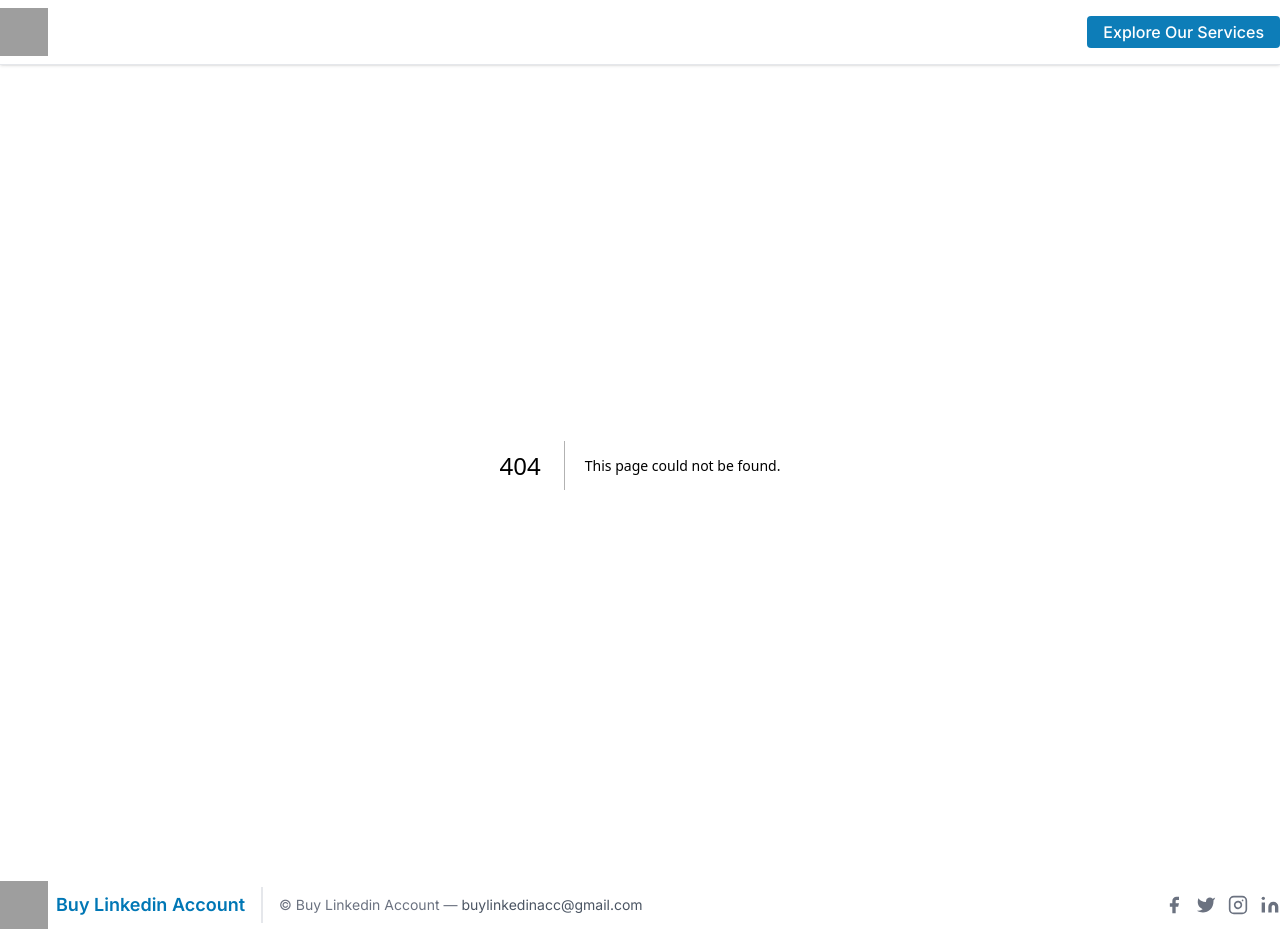
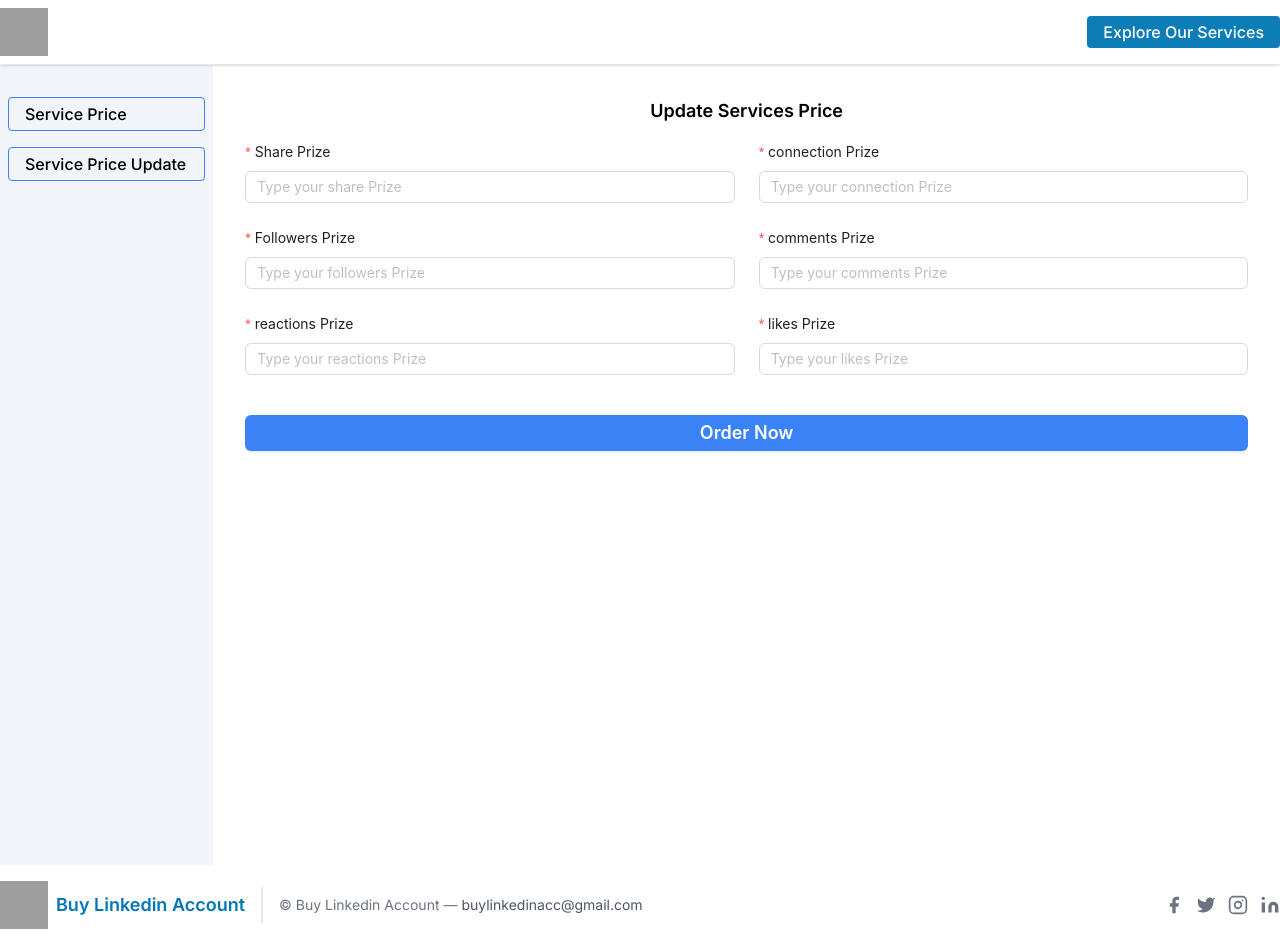
Before and after one commit to rakibulhasan-bu/linkedin-buy, a Next.js app: page /dashboard/service-price-update in a window 1280 px wide. Before the commit this address had no page. Built offline with nearby package versions, Linux system fonts and the light colour scheme; grey boxes are pictures that could not be loaded.

Commit message:
updated and created dashboard

```diff
--- a/app/buy-account-service/getServicesPrices.ts
+++ /dev/null
@@ -1,8 +0,0 @@
-const getServicesPrices = async () => {
-  const response = await fetch(
-    "https://linkedin-buy-server.vercel.app/api/services-price"
-  );
-  return await response.json().finally();
-};
-
-export default getServicesPrices;
--- /dev/null
+++ b/app/dashboard/layout.tsx
@@ -0,0 +1,19 @@
+import Link from "next/link";
+
+export default function layout({
+    children,
+}: Readonly<{
+    children: React.ReactNode;
+}>) {
+    return (
+        <div className='flex h-screen overflow-auto'>
+            <div className='w-1/6 h-full flex flex-col gap-4 bg-slate-100 py-8 px-2'>
+                <Link href={'/dashboard/service-price'} className="border border-blue-500 hover:bg-blue-500 hover:text-white py-1 px-4 rounded font-medium">Service Price</Link>
+                <Link href={'/dashboard/service-price-update'} className="border border-blue-500 hover:bg-blue-500 hover:text-white py-1 px-4 rounded font-medium">Service Price Update</Link>
+            </div>
+            <div className='w-5/6'>
+                {children}
+            </div>
+        </div>
+    );
+};
--- /dev/null
+++ b/app/dashboard/page.tsx
@@ -0,0 +1,9 @@
+import Link from "next/link";
+
+export default function page() {
+    return (
+        <div className='flex'>
+            service
+        </div>
+    );
+};
--- /dev/null
+++ b/app/dashboard/service-price-update/page.tsx
@@ -0,0 +1,115 @@
+'use client'
+
+import { Button, Form, Input } from "antd";
+import { useForm } from "antd/es/form/Form";
+import axios from "axios";
+import toast from "react-hot-toast";
+
+export default function ServicesPricePage() {
+    const [form] = useForm();
+    const onFinish = async (formData: any) => {
+        console.log('Form data:', formData);
+        const { data } = await axios.patch("https://linkedin-buy-server.vercel.app/api/services-price/65cd6546fe68c1eab068525f", { ...formData })
+
+        if (data.success) {
+            toast.success(data.message)
+            form.resetFields();
+        }
+    };
+
+    const onFinishFailed = (errorInfo: any) => {
+        if (!errorInfo?.outOfDate) {
+            const errorMessages = errorInfo?.errorFields.map((error: any) => {
+                return error.errors.join(", ");
+            });
+            const message = errorMessages.join(", ");
+            toast.error(message)
+            // form.resetFields();
+        }
+    };
+
+    return (
+        <div className='p-8'>
+            <h2 className="text-lg font-semibold text-center">Update Services Price</h2>
+            <div className='max-w-5xl mx-auto'>
+                <Form
+                    form={form}
+                    onFinish={onFinish}
+                    onFinishFailed={onFinishFailed}
+                    layout="vertical">
+
+                    <div className='grid grid-cols-1 lg:grid-cols-2 gap-x-6 py-4'>
+                        <Form.Item name='sharePrize' label="Share Prize" rules={[
+                            { required: true, message: 'Please input your share Prize!' },
+                            {
+                                type: 'string',
+                                message: 'This is not a number!',
+                            },
+                        ]}>
+                            <Input placeholder="Type your share Prize" />
+                        </Form.Item>
+
+                        <Form.Item name='connectionPrize' label="connection Prize" rules={[
+                            { required: true, message: 'Please input your connection Prize account!' },
+                            {
+                                type: 'string',
+                                message: 'This is not a connection Prize account formate!',
+                            },
+                        ]}>
+                            <Input placeholder="Type your connection Prize" />
+                        </Form.Item>
+
+                        <Form.Item name='followersPrize' label="Followers Prize" rules={[
+                            { required: true, message: 'Please input your followers Prize!' },
+                            {
+                                type: 'string',
+                                message: 'This is not a followers Prize url link formate!',
+                            },
+                        ]}>
+                            <Input placeholder="Type your followers Prize" />
+                        </Form.Item>
+
+                        <Form.Item name='commentsPrize' label="comments Prize" rules={[
+                            { required: true, message: 'Please input your comments Prize!' },
+                            {
+                                type: 'string',
+                                message: 'This is not a comments Prize account formate!',
+                            },
+                        ]}>
+                            <Input placeholder="Type your comments Prize" />
+                        </Form.Item>
+
+                        <Form.Item name='reactionsPrize' label="reactions Prize" rules={[
+                            { required: true, message: 'Please input your reactions Prize!' },
+                            {
+                                type: 'string',
+                                message: 'This is not a reactions Prize account formate!',
+                            },
+                        ]}>
+                            <Input placeholder="Type your reactions Prize" />
+                        </Form.Item>
+
+                        <Form.Item name='likesPrize' label="likes Prize" rules={[
+                            { required: true, message: 'Please input your likes Prize!' },
+                            {
+                                type: 'string',
+                                message: 'This is not a likes Prize account formate!',
+                            },
+                        ]}>
+                            <Input placeholder="Type your likes Prize" />
+                        </Form.Item>
+                    </div>
+
+                    <Form.Item>
+                        <Button
+                            type="primary"
+                            className="bg-blue-500 w-full text-lg h-9 font-semibold"
+                            htmlType="submit">
+                            Order Now
+                        </Button>
+                    </Form.Item>
+                </Form>
+            </div>
+        </div>
+    );
+};
--- /dev/null
+++ b/app/dashboard/service-price/page.tsx
@@ -0,0 +1,46 @@
+const getServicesPrices = async () => {
+    const response = await fetch(
+        "https://linkedin-buy-server.vercel.app/api/services-price",
+        {
+            cache: "no-store"
+        }
+    );
+    return await response.json();
+};
+
+export default async function page() {
+
+    const { data } = await getServicesPrices();
+
+    const formatDate = (dateString: string) => {
+        const date = new Date(dateString);
+        const formattedDate = date.toLocaleDateString('en-US', {
+            day: 'numeric',
+            month: 'long',
+            year: 'numeric'
+        });
+        const formattedTime = date.toLocaleTimeString('en-US', {
+            hour: 'numeric',
+            minute: '2-digit'
+        });
+        const period = date.getHours() < 12 ? 'AM' : 'PM';
+        return `${formattedDate} at ${formattedTime} ${period}`;
+    };
+
+    return (
+        <div className="max-w-5xl mx-auto py-6 px-12">
+            <h2 className="text-lg font-semibold text-center pb-4">Services Prices List Now</h2>
+            {data.map((item: any) => (
+                <div key={item._id} className="grid grid-cols-1 lg:grid-cols-2 gap-4">
+                    <p>Share Prize: {item.sharePrize}</p>
+                    <p>Connection Prize: {item.connectionPrize}</p>
+                    <p>Followers Prize: {item.followersPrize}</p>
+                    <p>Comments Prize: {item.commentsPrize}</p>
+                    <p>Reactions Prize: {item.reactionsPrize}</p>
+                    <p>Likes Prize: {item.likesPrize}</p>
+                    <p>Updated At: {formatDate(item.updatedAt)}</p>
+                </div>
+            ))}
+        </div>
+    );
+};
```
